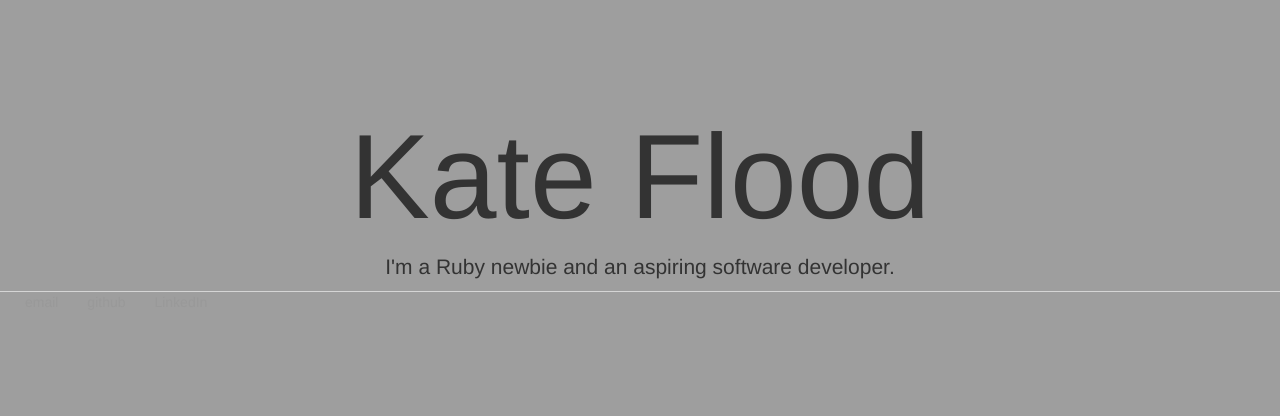
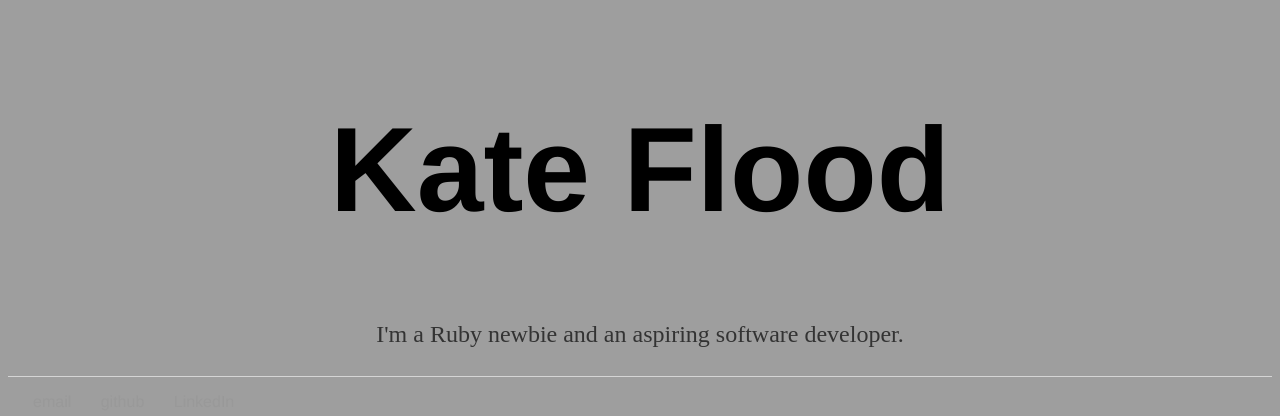
Before and after one commit to keflood/keflood.github.io, a Jekyll site: the page built from index.html, in a window 1280 px wide. Shown: the top 416 px of the page. Built offline with Jekyll 4.4.1, drawn with Linux system fonts in a browser that asks for light colours.

Commit message:
Update default.html

```diff
--- a/_layouts/default.html
+++ b/_layouts/default.html
@@ -3,10 +3,6 @@
 		<head>
 			<title>{{ page.title }}</title>
 			<meta charset="utf-8">
-	<title>Basic Bootstrap Template</title>
-	<meta name="viewport" content="width=device-width, initial-scale=1">
-	<link rel="stylesheet" href="https://maxcdn.bootstrapcdn.com/bootstrap/3.3.5/css/bootstrap.min.css">
-
 			<!-- link to main stylesheet -->
 			<link rel="stylesheet" type="text/css" href="/css/main.css">
 		</head>
```
